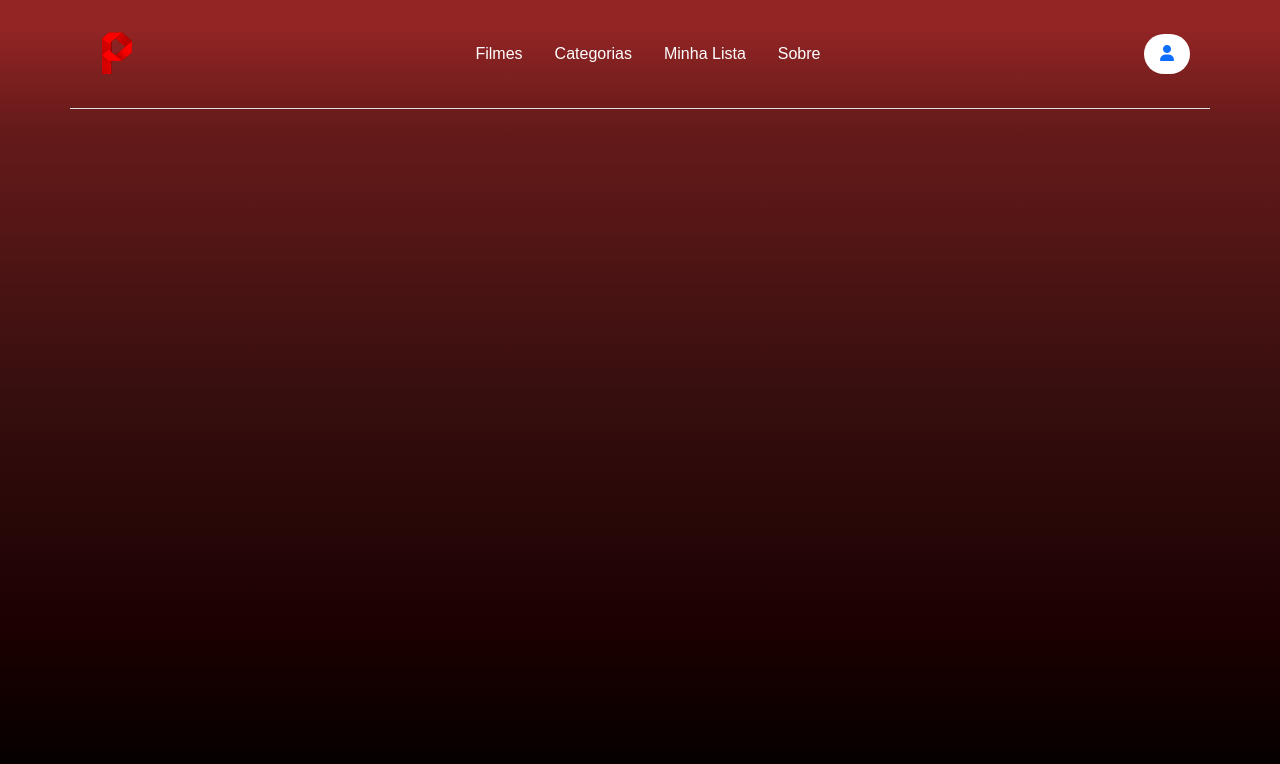
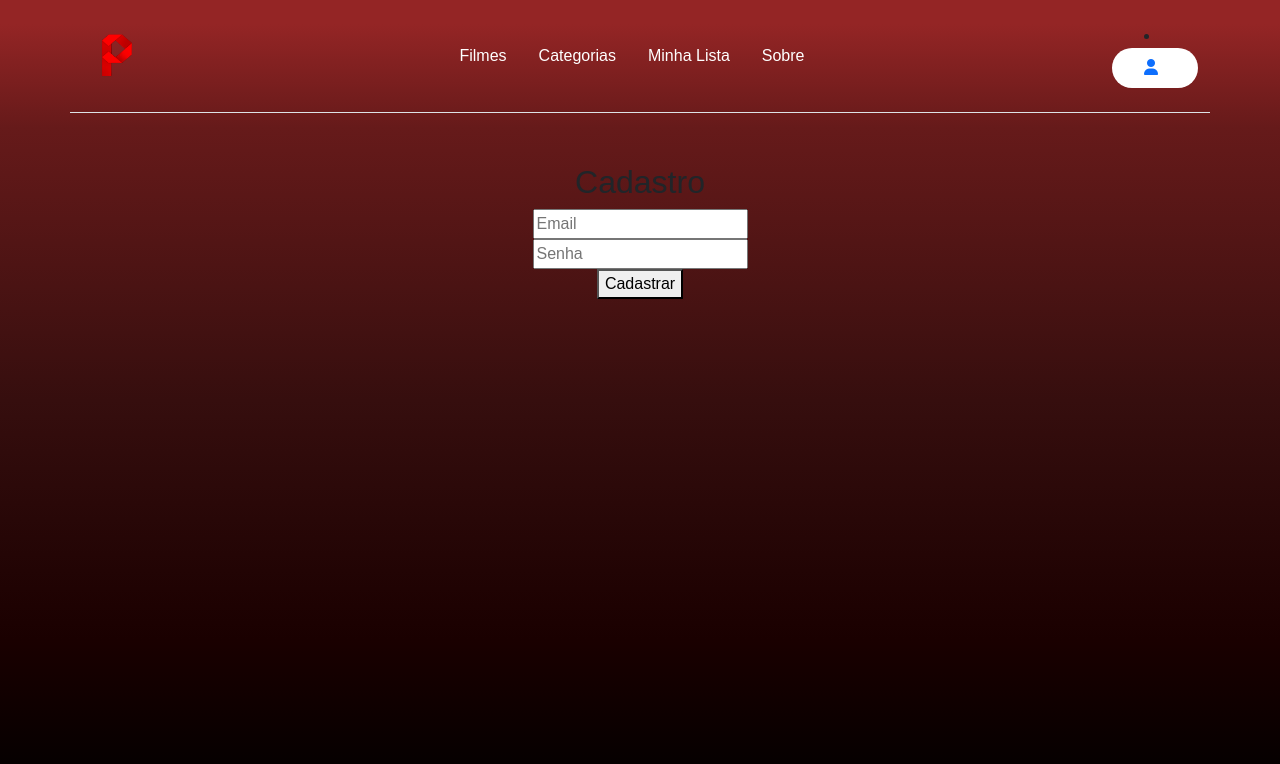
Before and after one commit to danielfigueredosilva/streamflix, a React (Create React App) app: page /cadastro in a window 1280 px wide. Shown: the top 764 px of the page. Built offline with nearby package versions, Linux system fonts and the light colour scheme.

Commit message:
Pagina cadastro

```diff
--- a/src/App.jsx
+++ b/src/App.jsx
@@ -9,6 +9,7 @@ import Categorias from "./pages/Categorias.jsx";
 import "slick-carousel/slick/slick.css";
 import "slick-carousel/slick/slick-theme.css";
 import MinhaLista from "./pages/MinhaLista.jsx";
+import Cadastro from "./pages/Cadastro.jsx";
 
 export default function App() {
   return (
@@ -29,6 +30,8 @@ export default function App() {
           <Route path="/sobre" element={<Sobre />} />
           <Route path="/categorias" element={<Categorias />} />
           <Route path="/minha-lista" element={<MinhaLista />} />
+          <Route path="/cadastro" element={<Cadastro />} />
+
         </Routes>
       </BrowserRouter>
     </div>
--- a/src/components/NavBar.jsx
+++ b/src/components/NavBar.jsx
@@ -62,13 +62,24 @@ const NavBar = () => {
           </NavLink>
         </li>
       </ul>
+      <li>
+          <NavLink
+            to="/cadastro"
+            className={({ isActive }) =>
+              "nav-link px-3 rounded-5" +
+              (isActive ? " bg-white text-dark " : " text-white")
+            }
+          >
+            {/* Botão */}
+            <div className="d-flex">
+              <button type="button" className="btn btn-outline-primary me-2 rounded-5" id="btn-login">
+                <span><i class="fa-solid fa-user"></i></span>
+              </button>
+            </div>
+          </NavLink>
+        </li>
 
-      {/* Botão */}
-      <div className="d-flex">
-        <button type="button" className="btn btn-outline-primary me-2 rounded-5" id="btn-login">
-          <span><i class="fa-solid fa-user"></i></span>
-        </button>
-      </div>
+
     </header>
   );
 };
--- /dev/null
+++ b/src/pages/Cadastro.jsx
@@ -0,0 +1,44 @@
+import { useState } from "react";
+import { API } from "../components/API/api";
+
+export default function Cadastro() {
+  const [email, setEmail] = useState("");
+  const [senha, setSenha] = useState("");
+  const [msg, setMsg] = useState("");
+
+  const cadastrar = async () => {
+    const response = await fetch(`${API}/registrar/`, {
+      method: "POST",
+      credentials: "include",
+      headers: { "Content-Type": "application/json" },
+      body: JSON.stringify({ email, senha }),
+    });
+
+    const data = await response.json();
+    setMsg(data.msg || data.erro);
+  };
+
+  return (
+    <div style={{ width: 300, margin: "50px auto" }}>
+      <h2>Cadastro</h2>
+
+      <input
+        type="text"
+        placeholder="Email"
+        value={email}
+        onChange={(e) => setEmail(e.target.value)}
+      />
+
+      <input
+        type="password"
+        placeholder="Senha"
+        value={senha}
+        onChange={(e) => setSenha(e.target.value)}
+      />
+
+      <button onClick={cadastrar}>Cadastrar</button>
+
+      {msg && <p>{msg}</p>}
+    </div>
+  );
+}
```
